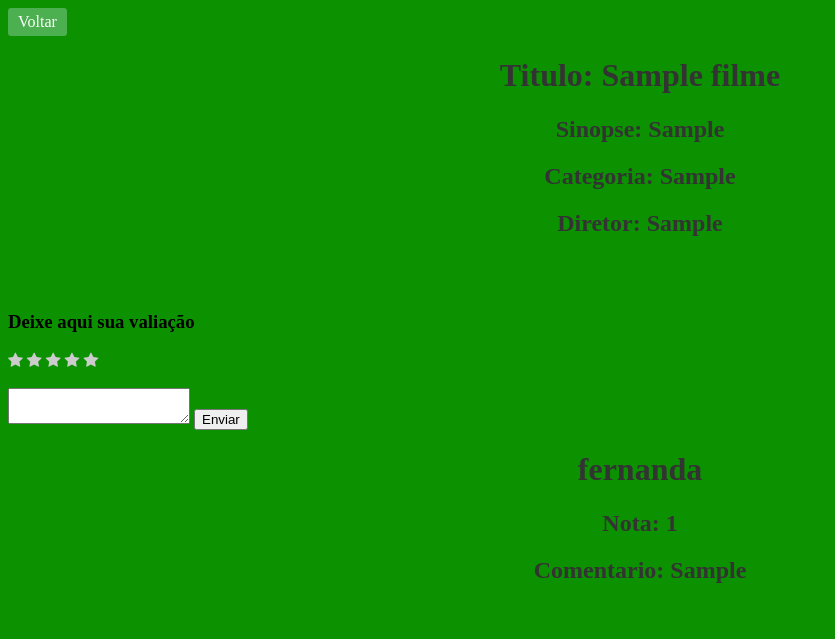
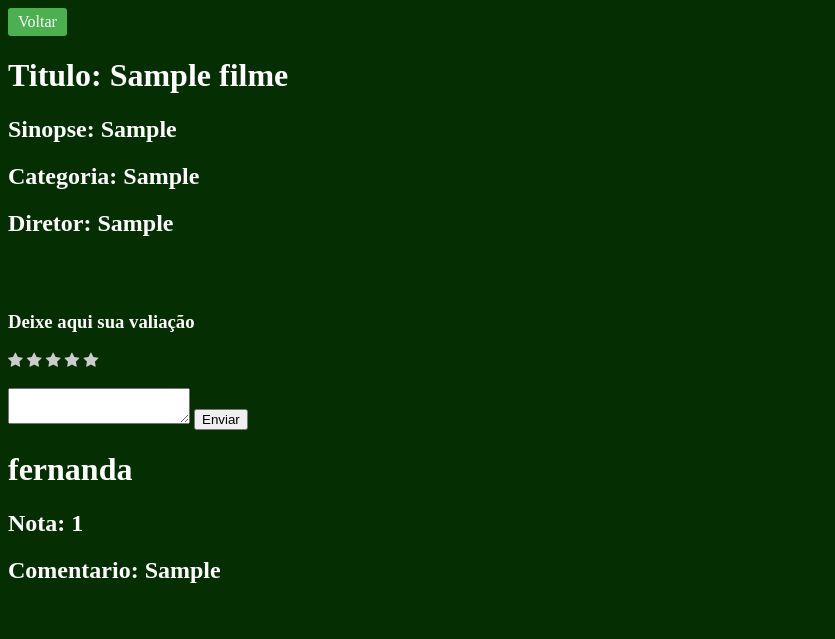
Before and after one commit to Atomossss/projetoFilmePhp, a PHP site: page /avaliacao.php?id=1 in a window 1280 px wide. Shown: the top 639 px of the page, without its empty margins (0-835 px from the left). Run offline with PHP 8.4, Linux system fonts and the light colour scheme; a user stored in the database is signed in; data comes from the database, SQL or seed files in the repository; tables that the repository leaves empty hold one stand-in row (values such as "Sample post"); some libraries are stand-ins or nearby versions.

Commit message:
modificacao de cores no membros

```diff
--- a/menu/css/membro.css
+++ b/menu/css/membro.css
@@ -4,10 +4,10 @@ table {
   border-collapse: collapse;
   width: 100%;
   background-color: #000; /* Fundo preto para a tabela */
-  color:  #4CAF50; /* Texto salmão para toda a tabela */
+  color:  #2da731; /* Texto salmão para toda a tabela */
 }
 body{
-  background-color: rgb(12, 145, 0) ;
+  background-color: rgb(6, 46, 3) ;
 }
 
 td, th {
@@ -60,10 +60,11 @@ a:hover {
   background-color: #45a049; /* Verde um pouco mais escuro no hover */
 }
 
-h1, h2 {
-  text-align: center;
+h1, h2, h3 {
+  text-align: justify;
   font-family: 'Times New Roman', Times, serif;
-  color: #333; /* Texto mais escuro para os títulos */
+  color: white; /* Texto mais escuro para os títulos */
+
 }
 
 
--- a/menu/paginas/avaliacao.php
+++ b/menu/paginas/avaliacao.php
@@ -8,7 +8,7 @@
 
     <title>Avaliação</title>
 </head>
-<body>
+<body >
 
         <a href="membro.php"> Voltar </a>
 
@@ -23,17 +23,17 @@
 
             while($row = mysqli_fetch_array($resultado)) {
 
-                echo '<h1> Titulo: ' .  $row["nome"] .  '</h1>';
-                echo '<h2> Sinopse: ' .  $row["sinopse"] .  '</h2>';
-                echo '<h2> Categoria: ' .  $row["categoria"] .  '</h2>';
-                echo '<h2> Diretor: ' .  $row["diretor"] .  '</h2>';
+                echo '<h1 class="container"> Titulo: ' .  $row["nome"] .  '</h1>';
+                echo '<h2 class="containerr"> Sinopse: ' .  $row["sinopse"] .  '</h2>';
+                echo '<h2 class="containerrr"> Categoria: ' .  $row["categoria"] .  '</h2>';
+                echo '<h2 class="containerrrr"> Diretor: ' .  $row["diretor"] .  '</h2>';
                 echo '<br></br>';
             }
         ?>
 
     <!-- formulário da avaliação -->
     <div class="avaliacao_filme">
-        <h3 text-align: center >Deixe aqui sua valiação </h3>
+        <h3 >Deixe aqui sua valiação </h3>
 
         <?php
             echo '<form  method= "POST" action="avaliacao.php?id='.  $filme_id .'" enctype="multipart/form-data">';
```
Also changed, not shown: menu/css/style.css (+5 -2 lines), menu/css/avaliacao.css (added).
